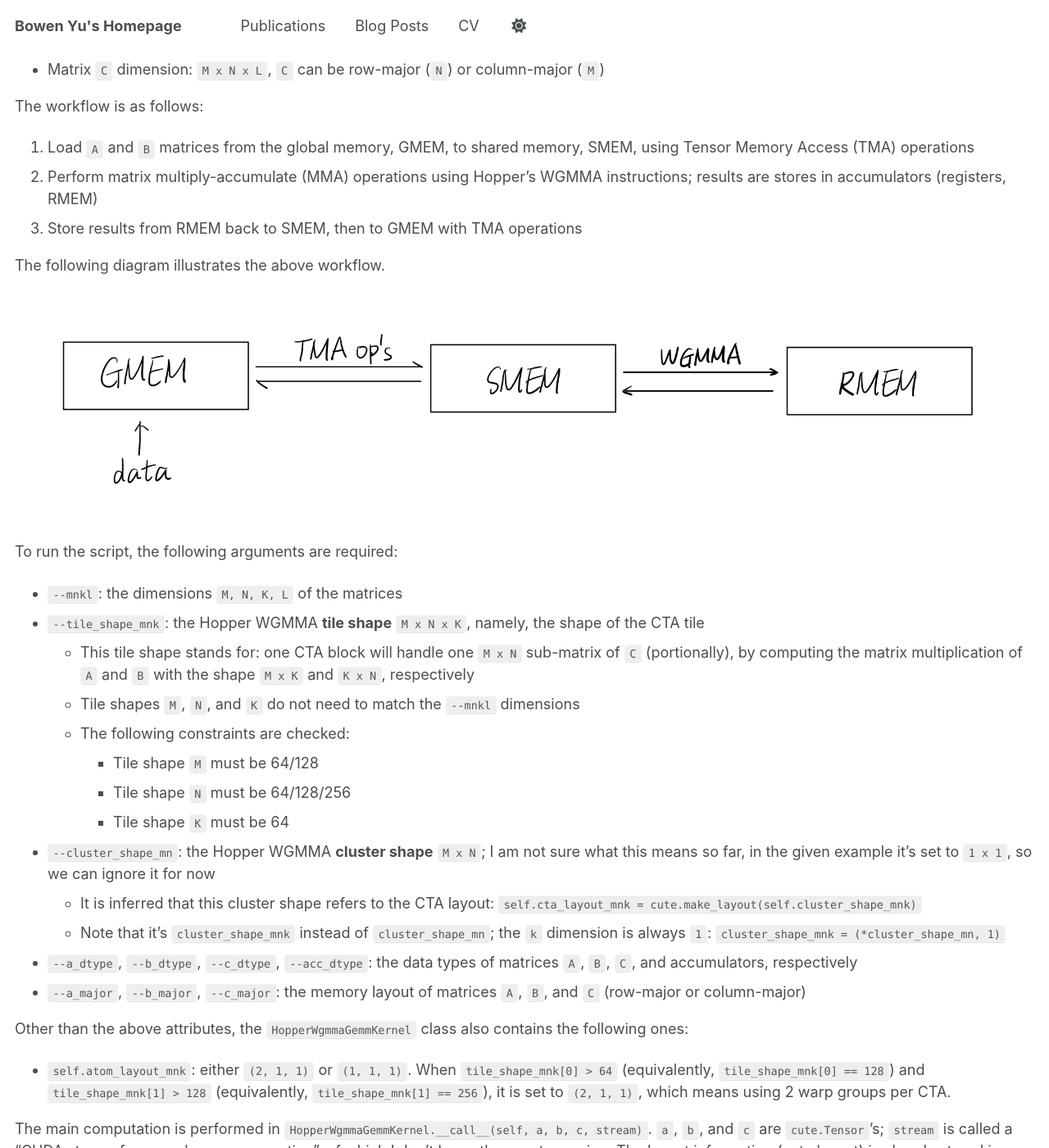
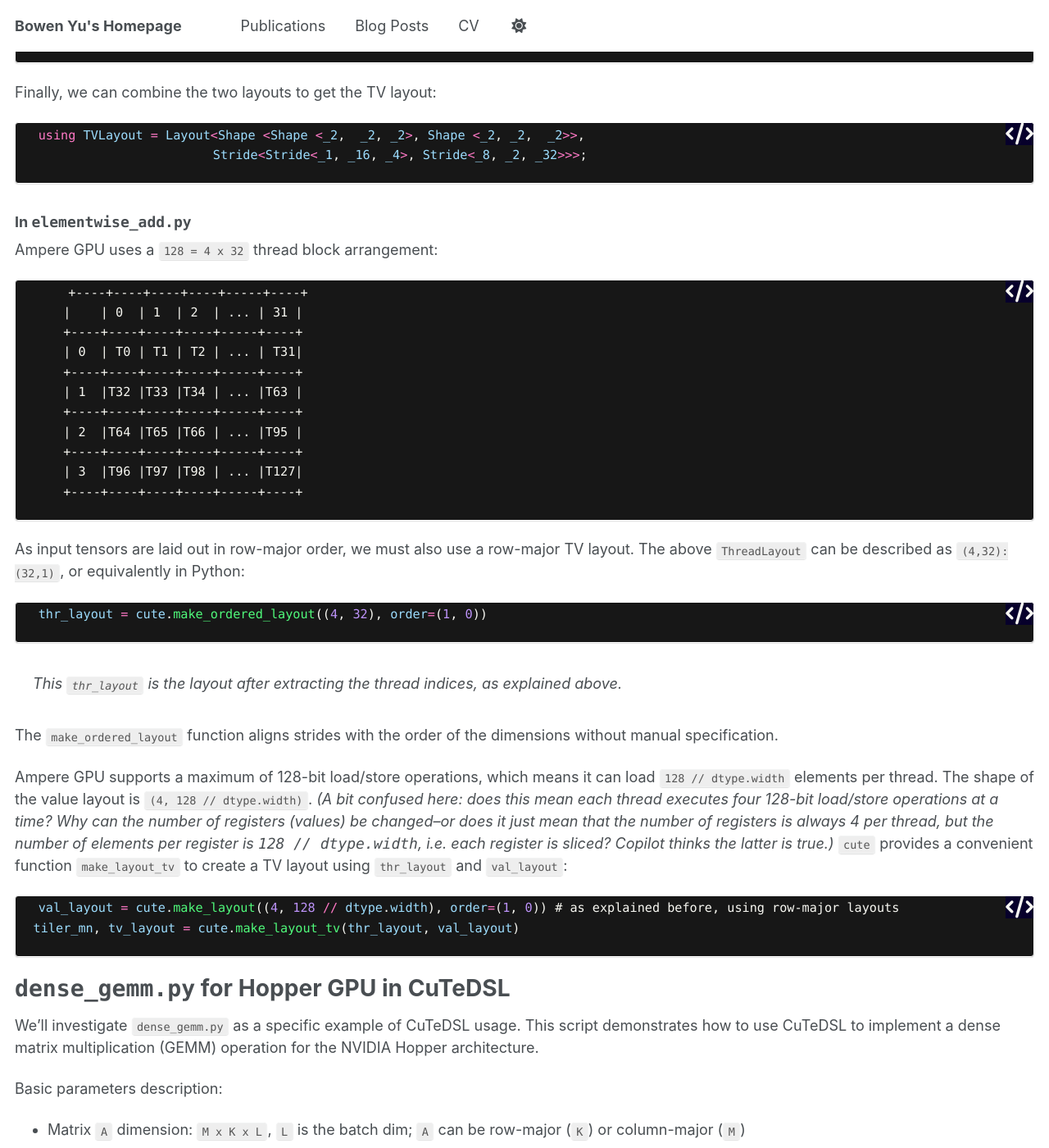
Before and after one commit to bowenyu066/bowenyu066.github.io, a Jekyll site: the page built from files/cutedsl-notes.md, in a window 1280 px wide and 1400 px high, scrolled down 2362 px. Shown: the whole window at 82% size. Built offline with Jekyll 4.4.1, drawn with Linux system fonts in a browser that asks for light colours; some of the changed text lies outside the part shown.

Commit message:
[Update] cutedsl notes

````diff
--- a/files/cutedsl-notes.md
+++ b/files/cutedsl-notes.md
@@ -43,6 +43,23 @@ where `T=4,5,6,7` are the 4th, 5th, 6th, 7th logical thread id of the MMA corres
 using ThreadLayout = Layout<Shape<_2, _2, _2>, Stride<_1, _16, _4>>;
 ```
 
+> It is worth pointing out that the above `ThreadLayout` has already taken the positions of registers (accumulators) into account. If we solely extract the thread indices, the 8 threads would be arranged in a 4x2 grid:
+>
+> ```text
+> T0 T2
+> T1 T3
+> T4 T6
+> T5 T7
+> ```
+>
+> Such thread arrangement can be described as:
+>
+> ```cpp
+> using ThreadLayout = Layout<Shape<_2, _2, _2>, Stride<_1, _4, _2>>;
+> ```
+>
+> In examples such as `elementwise_add.py`, the latter `ThreadLayout` is used. See below for more details.
+
 Next, fix `logical_thr_id = 0` and change `logical_val_id`. But first, we need to specify how values are ordered within a thread. The picture below illustrates the value ordering:
 
 ![Value Ordering Example](/images/posts/cutedsl-notes/tv-layout-2.png)
@@ -72,6 +89,42 @@ Finally, we can combine the two layouts to get the TV layout:
 using TVLayout = Layout<Shape <Shape <_2,  _2, _2>, Shape <_2, _2,  _2>>,
                         Stride<Stride<_1, _16, _4>, Stride<_8, _2, _32>>>;
 ```
+
+### In `elementwise_add.py`
+
+Ampere GPU uses a `128 = 4 x 32` thread block arrangement:
+
+```text
+    +----+----+----+----+-----+----+
+    |    | 0  | 1  | 2  | ... | 31 |
+    +----+----+----+----+-----+----+
+    | 0  | T0 | T1 | T2 | ... | T31|
+    +----+----+----+----+-----+----+
+    | 1  |T32 |T33 |T34 | ... |T63 |
+    +----+----+----+----+-----+----+
+    | 2  |T64 |T65 |T66 | ... |T95 |
+    +----+----+----+----+-----+----+
+    | 3  |T96 |T97 |T98 | ... |T127|
+    +----+----+----+----+-----+----+
+```
+
+As input tensors are laid out in row-major order, we must also use a row-major TV layout. The above `ThreadLayout` can be described as `(4,32):(32,1)`, or equivalently in Python:
+
+```python
+thr_layout = cute.make_ordered_layout((4, 32), order=(1, 0))
+```
+
+> This `thr_layout` is the layout after extracting the thread indices, as explained above.
+
+The `make_ordered_layout` function aligns strides with the order of the dimensions without manual specification.
+
+Ampere GPU supports a maximum of 128-bit load/store operations, which means it can load `128 // dtype.width` elements per thread. The shape of the value layout is `(4, 128 // dtype.width)`. *(A bit confused here: does this mean each thread executes four 128-bit load/store operations at a time? Why can the number of registers (values) be changed--or does it just mean that the number of registers is always 4 per thread, but the number of elements per register is `128 // dtype.width`, i.e. each register is sliced? Copilot thinks the latter is true.)* `cute` provides a convenient function `make_layout_tv` to create a TV layout using `thr_layout` and `val_layout`:
+
+```python
+val_layout = cute.make_layout((4, 128 // dtype.width), order=(1, 0)) # as explained before, using row-major layouts
+tiler_mn, tv_layout = cute.make_layout_tv(thr_layout, val_layout)
+```
+
 
 # `dense_gemm.py` for Hopper GPU in CuTeDSL
 
````
